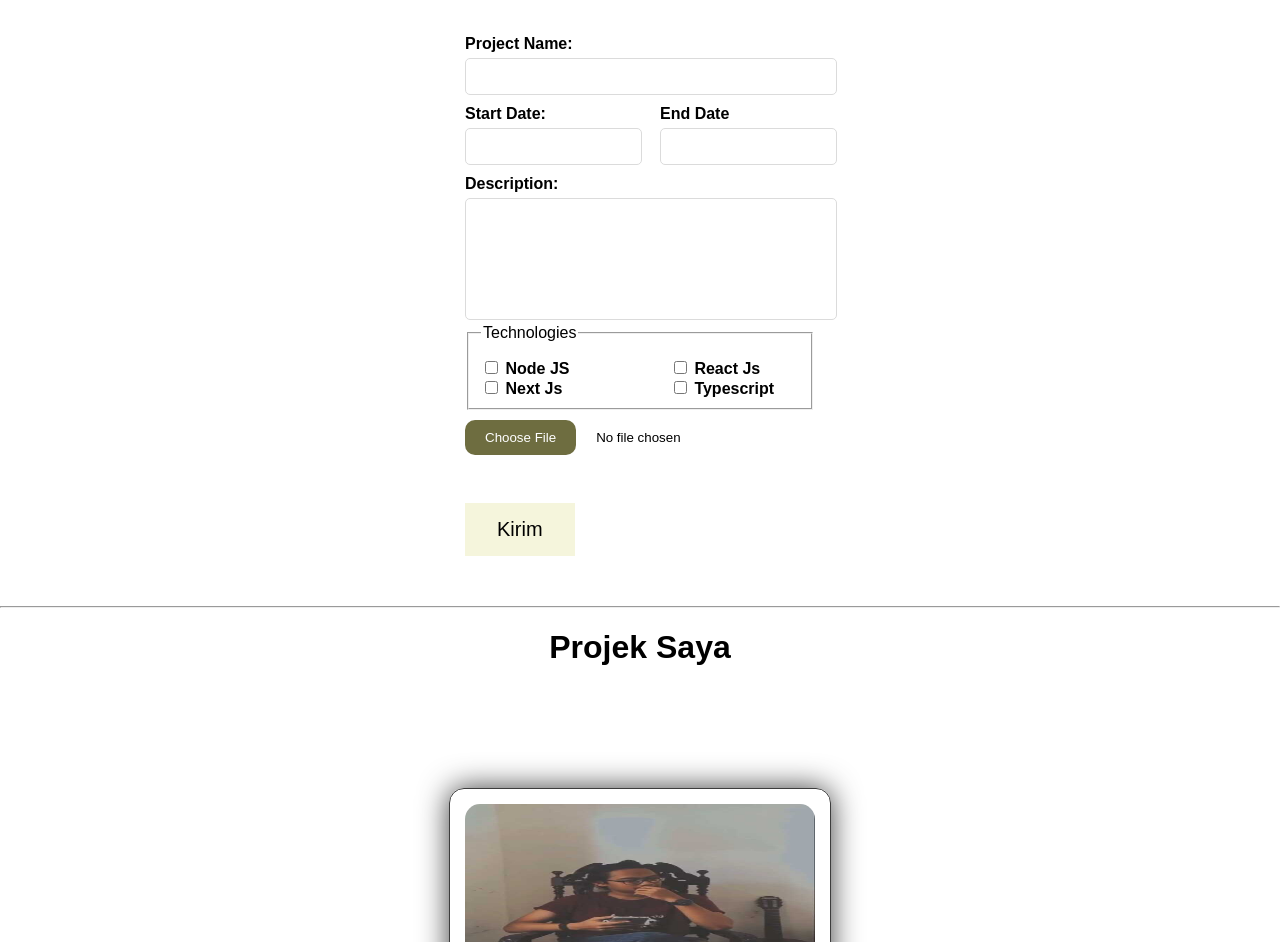
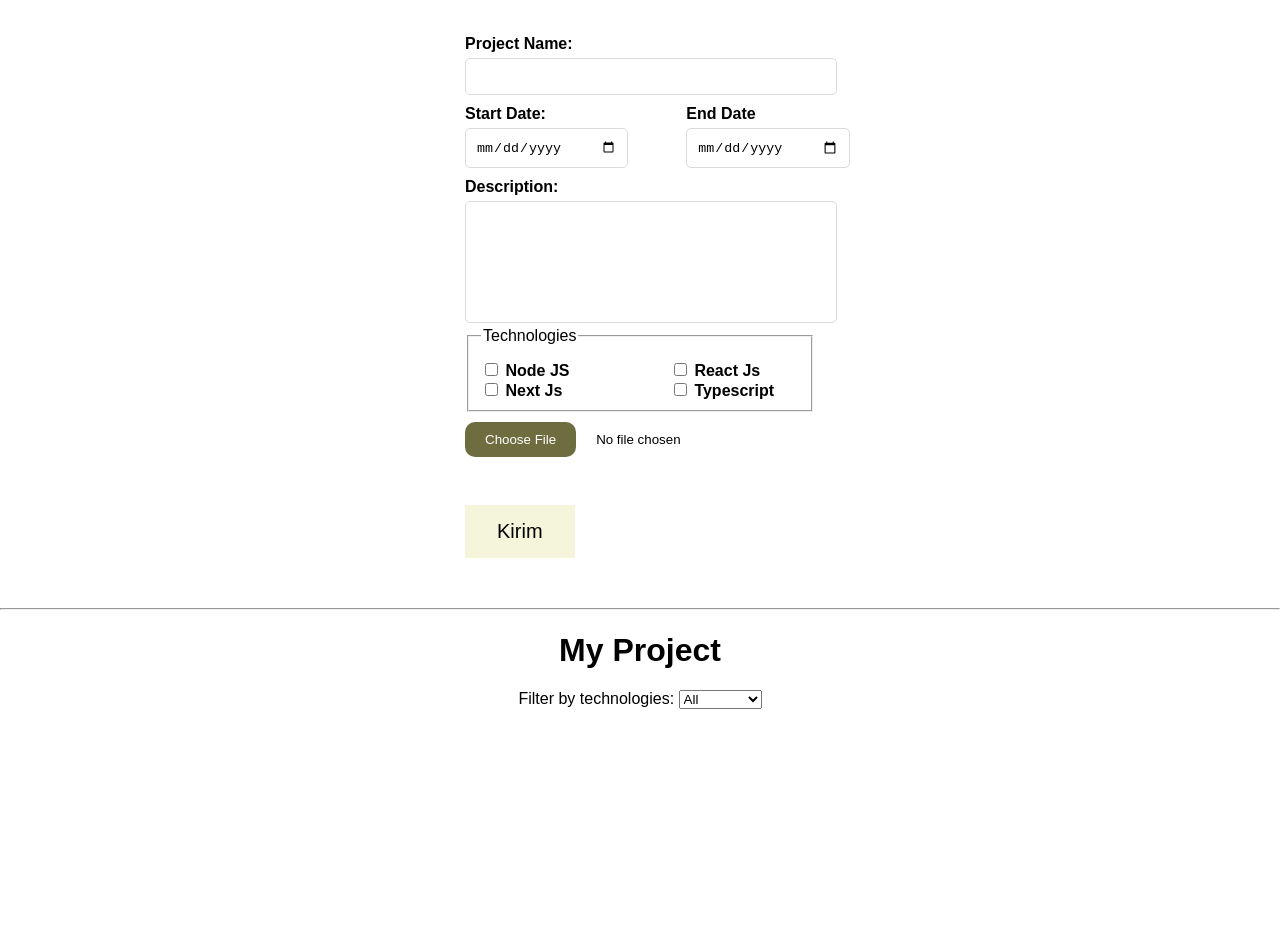
Before and after one commit to JodiAdrian/Dumbways, a plain HTML site: page myproject.html in a window 1280 px wide. Shown: the part 195-1137 px from the top of the page. After the commit the page ends 904 px from the top, so only its background shows below. Drawn offline with Linux system fonts and the light colour scheme.

Commit message:
count month and filtering

```diff
--- a/assets/css/style.css
+++ b/assets/css/style.css
@@ -116,7 +116,7 @@ form label {
 }
 
 .div-start {
-    margin-right: 40px;
+    margin-right: 80px;
 }
 
 /* .input-start {
--- a/assets/js/blog.js
+++ b/assets/js/blog.js
@@ -1,55 +1,3 @@
-// objek js
-
-// let jenis_mobil = {
-//     suv: "crv",
-//     sedan: "civic",
-//     crossover: "yaris"
-
-// }
-
-// console.log(jenis_mobil);
-
-
-
-// array js
-
-// let warna = ['hijau','kuning','putih'];
-// warna[3] = 'merah';
-
-// console.log(warna[1])
-
-// array object js
-
-// const myBio = ["Rian", 23, true,
-//     {id : 1, name: "laki-laki"}
-// ]
-// console.table(myBio)
-
-// // JSON
-// let dummy_data = JSON.parse(localStorage.getItem('projects'))
-//             console.log(dummy_data)
-//             function save()
-//             {
-//                 let projects = localStorage.getItem('projects');
-
-//                 const form = document.querySelector('form');
-//                 const data = Object.fromEntries(new FormData(form).entries());
-
-//                 if (projects == null) {
-//                     localStorage.setItem('projects', JSON.stringify([]))
-//                     save()
-//                 }
-
-//                 projects = JSON.parse(projects)
-
-//                 projects.push(data)
-
-//                 localStorage.setItem('projects', JSON.stringify(projects))
-//             }
-
-
-
-
 const data = []
 
 function submitData(event) {
@@ -76,6 +24,7 @@ function submitData(event) {
     let image = document
         .getElementById("input-blog-image")
         .files
+    let project_duration = countProjectDuration(); // 1 Bulan 2 Hari
 
     image = URL.createObjectURL(image[0])
 
@@ -86,7 +35,8 @@ function submitData(event) {
         description,
         technologies,
         image,
-        author: "jODI ADRIAN"
+        author: "jODI ADRIAN",
+        project_duration,
     }
 
     data.push(obj)
@@ -102,12 +52,14 @@ function renderBlog() {
         document
             .getElementById("contents")
             .innerHTML += `<div class="div-card">
-    <img src="${data[i].image}" alt="" class="img-card"/>
+    <img src="${data[i]
+            .image}" alt="" class="img-card"/>
     <h1 class="h1-card">
-    ${data[i].nama}
+    ${data[i]
+            .nama}
     </h1>
     <p class="p-card">
-    ${data[i].start_date} - ${data[i].end_date}</p>
+    ${data[i].project_duration}</p>
 
     <table class="table-card">
         <tr>
@@ -116,10 +68,81 @@ function renderBlog() {
         </tr>
         <tr>
             <td class="td-card">
-            ${data[i].description}</td>
-            <td class="td-card">${data[i].technologies}</td>
+            ${data[i]
+            .description}</td>
+            <td class="td-card">${data[i]
+            .technologies}</td>
         </tr>
     </table>
 </div>`
     }
 }
+
+function countProjectDuration() {
+    // get value from input
+	let start_date = document.getElementById("start_date").value;
+	let end_date = document.getElementById("end_date").value;
+
+    // convert string to date
+	start_date = new Date(start_date);
+	end_date = new Date(end_date);
+
+	// Calculate the project duration in days by subtracting the start_date from the end_date.
+    let project_duration = end_date - start_date;
+
+    // Convert the duration from milliseconds to days by dividing it by the number of milliseconds in a day.
+    project_duration = project_duration / (1000 * 60 * 60 * 24);
+
+    // Round the calculated duration to the nearest whole number of days.
+    project_duration = Math.round(project_duration);
+
+    // Calculate the number of months in the project duration by dividing it by an approximate number of days in a month (30 days).
+    month = Math.floor(project_duration / 30);
+
+    // Calculate the remaining days after calculating the number of months.
+    day = project_duration % 30;
+
+
+    // return string project duration (month and day)
+	return `Durasi: ${month} Bulan ${day} Hari`; // 1 Bulan 2 Hari
+}
+
+
+function filterProjectBasedOnTechnology() {
+    // get value from select option
+	let technology = document.getElementById("filter_technology").value;
+
+    // if value is all, render all data
+	if (technology == "all") {
+		renderBlog();
+	} else {
+		document.getElementById("contents").innerHTML = "";
+
+		for (let i = 0; i < data.length; i++) {
+			if (data[i].technologies.includes(technology)) {
+				document.getElementById(
+					"contents"
+				).innerHTML += `<div class="div-card">
+                    <img src="${data[i].image}" alt="" class="img-card"/>
+                    <h1 class="h1-card">
+                    ${data[i].nama}
+                    </h1>
+                    <p class="p-card">
+                    ${data[i].project_duration}</p>
+
+                    <table class="table-card">
+                        <tr>
+                            <th class="th-card">Deskripsi</th>
+                            <th class="th-card">Technology</th>
+                        </tr>
+                        <tr>
+                            <td class="td-card">
+                            ${data[i].description}</td>
+                            <td class="td-card">${data[i].technologies}</td>
+                        </tr>
+                    </table>
+                </div>`;
+			}
+		}
+	}
+}
--- a/myproject.html
+++ b/myproject.html
@@ -7,6 +7,7 @@
         <link rel="stylesheet" href="./assets/css/style.css">
     </head>
     <body>
+        <!-- START NAVBAR -->
         <nav>
             <div class="nav-left">
                 <ul>
@@ -20,16 +21,17 @@
                 </ul>
             </div>
             <div class="nav-right">
-                <a href="./contact.html">Kontak Saya</a>
+                <a href="./contact.html">My Contact</a>
             </div>
         </nav>
         <!-- End Navbar -->
 
+        <!-- START FORM -->
         <div>
-            <h1 class="h1-project">Tambah Projek Saya</h1>
+            <h1 class="h1-project">Add New Project</h1>
         </div>
 
-        <!-- <form onsubmit="save()" action="#" enctype="multipart/form-data"> -->
+
         <form onsubmit="submitData(event)" autocomplete="off">
             <div>
                 <label for="project_name">Project Name:</label><br>
@@ -38,15 +40,24 @@
 
             <span class="span-startend">
                 <!-- <div class="input-start"> -->
-                <div class="div-start">
+                <div class="div-start" id="dateForm">
                     <label for="start_date">Start Date:</label><br>
-                    <input class="form-input" type="text" id="start_date" name="start_date">
+                    <input
+                        class="form-input"
+                        type="date"
+                        id="start_date"
+                        required="required"
+                        name="start_date">
                 </div>
                 <div>
                     <label for="end_date">End Date</label><br>
-                    <input class="form-input" type="text" id="end_date" name="end_date">
+                    <input
+                        class="form-input"
+                        type="date"
+                        id="end_date"
+                        required="required"
+                        name="end_date">
                 </div>
-                <!-- </div> -->
             </span>
 
             <div>
@@ -54,7 +65,6 @@
                 <textarea class="form-input" id="description" name="description"></textarea>
             </div>
 
-            <!-- <div> -->
             <fieldset>
                 <legend>Technologies</legend>
                 <div class="checkbox">
@@ -71,7 +81,6 @@
                     <label for="typescript">Typescript</label><br>
                 </div>
             </fieldset>
-            <!-- </div> -->
 
             <div>
                 <input type="file" id="input-blog-image" accept="image/*">
@@ -84,14 +93,33 @@
                 </button>
             </div>
         </form>
+        <!-- END FORM -->
 
+        <!-- CARD LINE -->
         <hr class="line"/>
         <div>
-            <h1 class="h1-project">Projek Saya</h1>
+            <h1 class="h1-project">My Project</h1>
         </div>
 
+        <!-- FILTERING -->
+        <div style="text-align: center">
+            <label for="filter_technology">Filter by technologies:</label>
+            <select
+                name="filter_technology"
+                id="filter_technology"
+                onchange="filterProjectBasedOnTechnology()">
+                <option value="all">All</option>
+                <option value="Node Js">Node JS</option>
+                <option value="Next Js">Next JS</option>
+                <option value="React Js">React JS</option>
+                <option value="Typescript">Typescript</option>
+            </select>
+        </div>
+
+        <!-- CARD -->
         <div class="div-card-item" id="contents">
-            <div class="div-card">
+
+            <!-- <div class="div-card">
                 <img src="./assets/image/me.jpeg" alt="Rian" class="img-card"/>
                 <h1 class="h1-card">
                     Project Name
@@ -112,7 +140,8 @@
                         <td class="td-card">Node JS</td>
                     </tr>
                 </table>
-            </div>
+            </div> -->
+
         </div>
         <script src="./assets/js/blog.js"></script>
     </body>
```
Also changed, not shown: contact.html (+2 -2 lines), index.html (+3 -1 lines).
